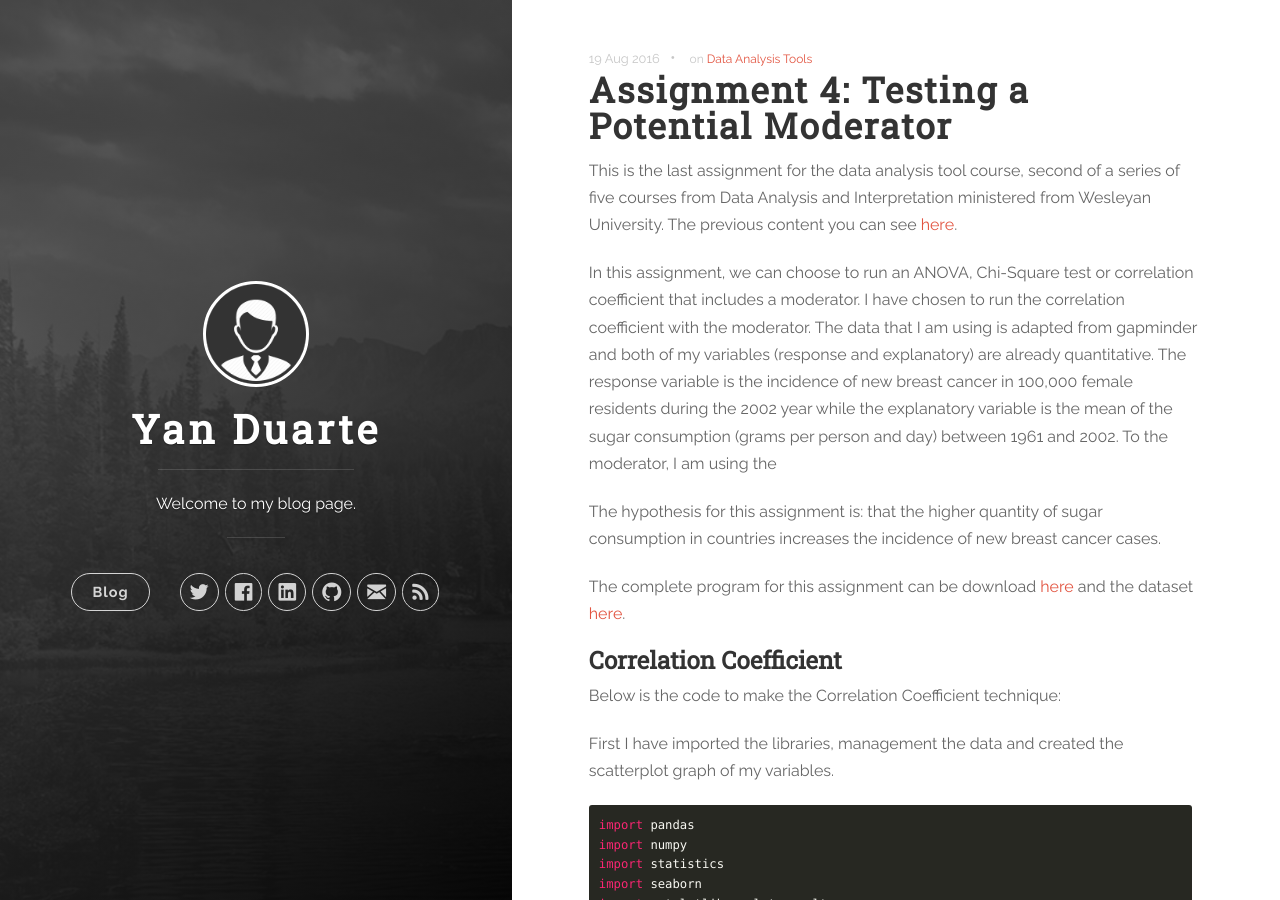
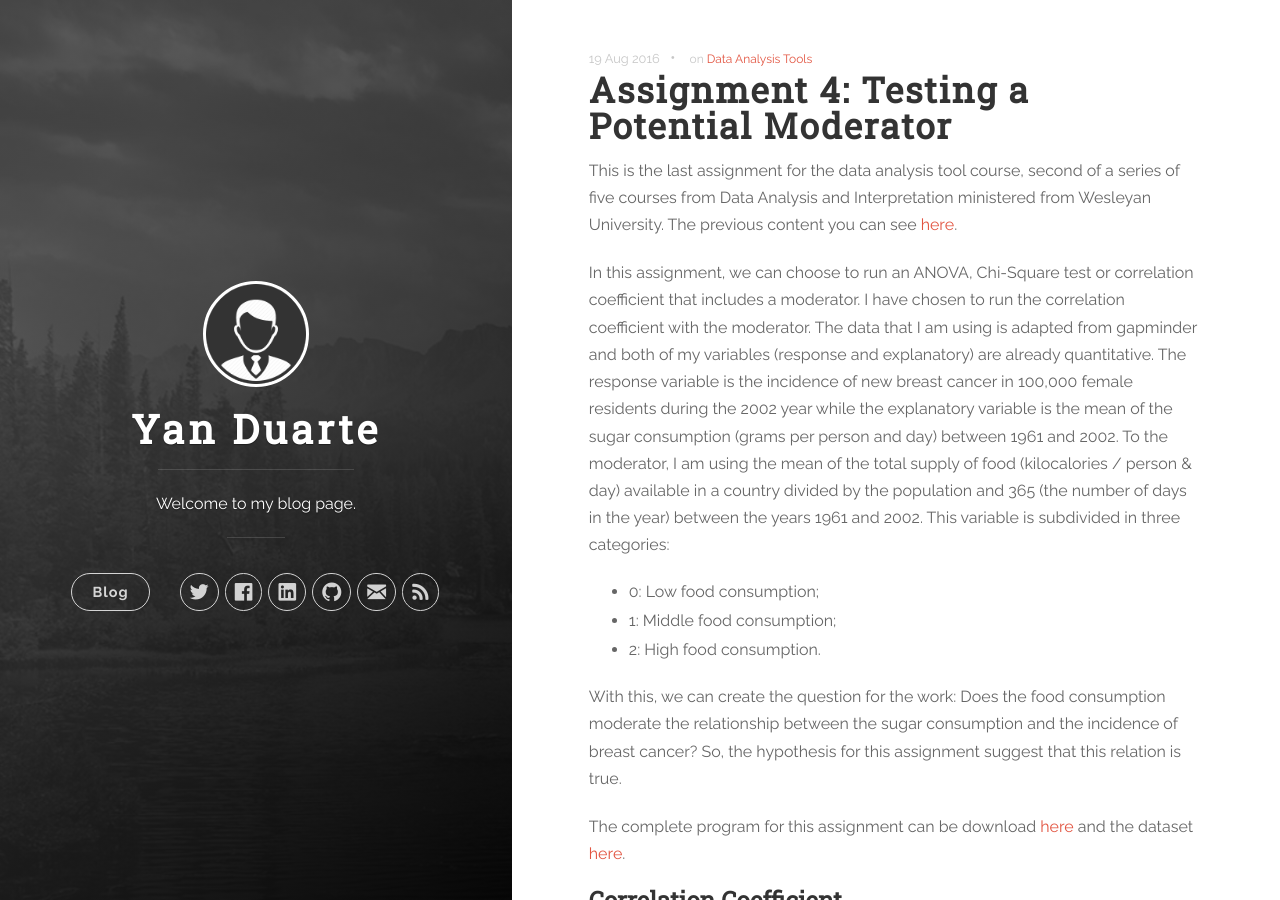
Before and after one commit to yan-duarte/yan-duarte.github.io, a Jekyll site: the page built from _posts/2016-08-19-DAT-Assignment4.md, in a window 1280 px wide and 900 px high. Built offline with Jekyll 4.4.1, drawn with Linux system fonts in a browser that asks for light colours; nearby versions of some CDN libraries.

Commit message:
Updated 2016-08-19-DAT-Assignment4.md

```diff
--- a/_posts/2016-08-19-DAT-Assignment4.md
+++ b/_posts/2016-08-19-DAT-Assignment4.md
@@ -15,10 +15,14 @@ The previous content you can see [here](https://yan-duarte.github.io/tags/#Data
 In this assignment, we can choose to run an ANOVA, Chi-Square test or correlation coefficient that includes a moderator. I have chosen to run the correlation coefficient with the moderator.
 The data that I am using is adapted from gapminder and both of my variables (response and explanatory) are already quantitative.
 The response variable is the incidence of new breast cancer in 100,000 female residents during the 2002 year while the explanatory variable is the mean of the sugar consumption (grams per person and day) between 1961 and 2002.
-To the moderator, I am using the
+To the moderator, I am using the mean of the total supply of food (kilocalories / person & day) available in a country divided by the population and 365 (the number of days in the year) between the years 1961 and 2002. This variable is subdivided in three categories:
 
+  - 0: Low food consumption;
+  - 1: Middle food consumption;
+  - 2: High food consumption.
 
-The hypothesis for this assignment is: that the higher quantity of sugar consumption in countries increases the incidence of new breast cancer cases.
+With this, we can create the question for the work: Does the food consumption moderate the relationship between the sugar consumption and the incidence of breast cancer?
+So, the hypothesis for this assignment suggest that this relation is true.
 
 The complete program for this assignment can be download [here](https://yan-duarte.github.io/archives/dat-assignment4.py) and the dataset [here](https://yan-duarte.github.io/archives/separatedData.csv).
 
```
